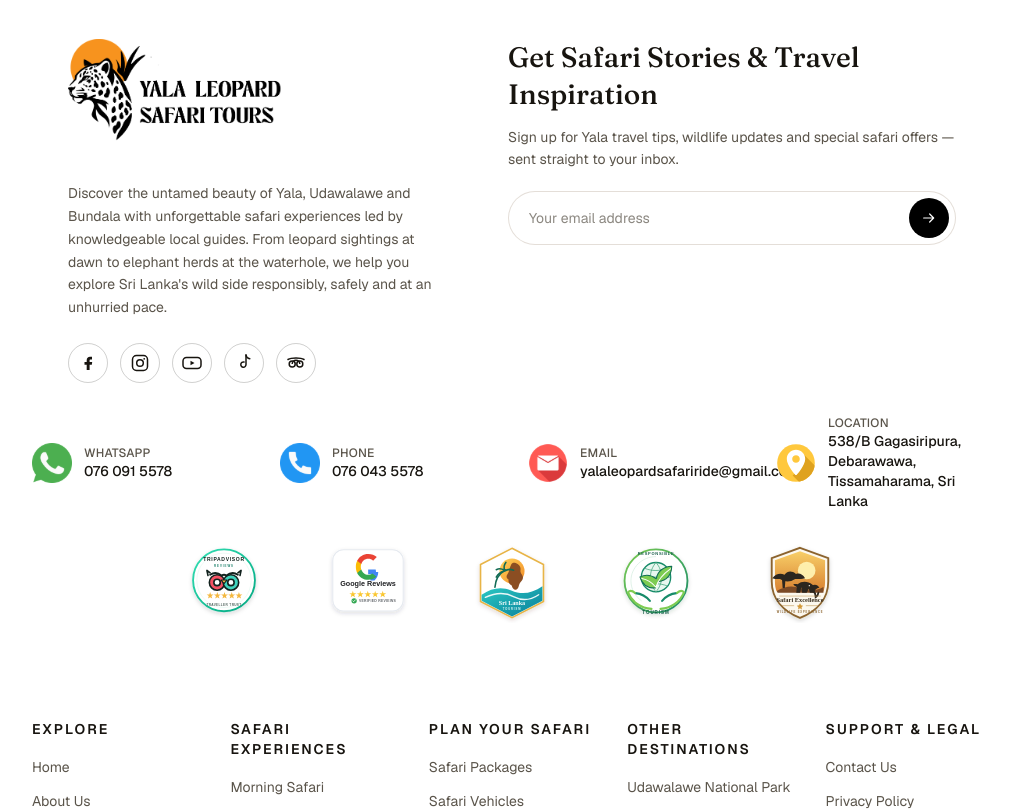
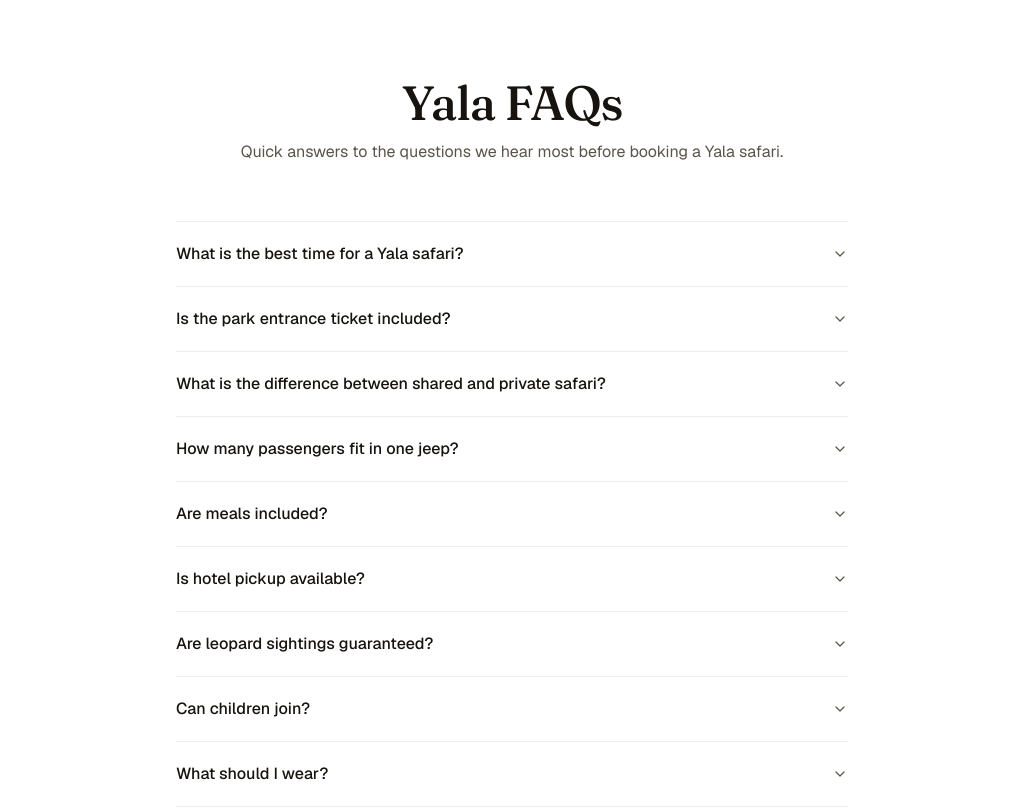
Before and after one commit to sarangas001/yala-leopard-safari-tours, a Next.js app: page /safaris/yala in a window 1280 px wide. Shown: the part 6720-7530 px from the top of the page, without its empty margins (128-1138 px from the left). Built offline with nearby package versions, Linux system fonts and the light colour scheme.

Commit message:
feat: add YalaFaq component to provide answers to common questions about safari bookings

```diff
--- a/app/safaris/yala/page.tsx
+++ b/app/safaris/yala/page.tsx
@@ -8,6 +8,7 @@ import YalaPickupInfo from "@/components/YalaPickupInfo";
 import YalaWildlifeSlider from "@/components/YalaWildlifeSlider";
 import YalaWhatToBring from "@/components/YalaWhatToBring";
 import Testimonials from "@/components/Testimonials";
+import YalaFaq from "@/components/YalaFaq";
 
 export const metadata: Metadata = {
   title: "Yala National Park Safari | Yala Leopard Safari Tours",
@@ -27,6 +28,7 @@ export default function YalaSafariPage() {
       <YalaWildlifeSlider />
       <YalaWhatToBring />
       <Testimonials />
+      <YalaFaq />
     </main>
   );
 }
--- /dev/null
+++ b/components/YalaFaq.tsx
@@ -0,0 +1,85 @@
+import Reveal from "@/components/Reveal";
+
+const FAQS = [
+  {
+    q: "What is the best time for a Yala safari?",
+    a: "Early morning safaris, starting around 5:00 AM, tend to offer the best wildlife activity and cooler temperatures. Our Full-Day safari also lets you experience both morning and late-afternoon light.",
+  },
+  {
+    q: "Is the park entrance ticket included?",
+    a: "No — the park entrance ticket is charged separately from the safari price. It can be added as an optional extra when you book, so the cost is always clear upfront.",
+  },
+  {
+    q: "What is the difference between shared and private safari?",
+    a: "A private safari means the jeep is exclusively for your group, so you set the pace. A shared safari means you join other travellers in the same jeep at a lower fixed per-person rate.",
+  },
+  {
+    q: "How many passengers fit in one jeep?",
+    a: "Our jeeps comfortably seat up to 7 passengers.",
+  },
+  {
+    q: "Are meals included?",
+    a: "Most packages include breakfast, and full-day safaris also include lunch. Drinking water is provided throughout every safari.",
+  },
+  {
+    q: "Is hotel pickup available?",
+    a: "Yes, hotel pickup and drop-off is available in select areas. Just share your hotel details when you book and we'll confirm your pickup time.",
+  },
+  {
+    q: "Are leopard sightings guaranteed?",
+    a: "No sighting can ever be guaranteed, as animals move freely in their natural habitat. That said, Yala has one of the highest leopard densities in the world, giving you an excellent chance.",
+  },
+  {
+    q: "Can children join?",
+    a: "Yes, children are welcome on our safaris. Given the early start and rough roads, we recommend parents use their own discretion for very young children.",
+  },
+  {
+    q: "What should I wear?",
+    a: "Comfortable, neutral-toned clothing and closed shoes work best, along with a hat, sunglasses and sunscreen for the sun.",
+  },
+  {
+    q: "What happens if the weather is bad?",
+    a: "Safaris generally run in most weather conditions, though your driver may adjust the route for safety. In cases of severe weather, we'll work with you on rescheduling where possible.",
+  },
+];
+
+function ChevronDownIcon({ className }: { className?: string }) {
+  return (
+    <svg viewBox="0 0 24 24" fill="none" className={className} aria-hidden="true">
+      <path d="m6 9 6 6 6-6" stroke="currentColor" strokeWidth="1.8" strokeLinecap="round" strokeLinejoin="round" />
+    </svg>
+  );
+}
+
+export default function YalaFaq() {
+  return (
+    <section className="w-full bg-white">
+      <div className="mx-auto max-w-[1600px] px-10 py-16 sm:px-20 sm:py-20 lg:px-40 lg:py-24">
+        <Reveal className="mx-auto max-w-2xl text-center">
+          <h2 className="font-display text-3xl font-medium tracking-tight text-brand-ink sm:text-4xl lg:text-5xl">
+            Yala FAQs
+          </h2>
+          <p className="mt-3 text-base leading-relaxed text-brand-ink-muted">
+            Quick answers to the questions we hear most before booking a Yala safari.
+          </p>
+        </Reveal>
+
+        <div className="mx-auto mt-12 max-w-2xl divide-y divide-black/[0.07] border-t border-black/[0.07] lg:mt-14">
+          {FAQS.map((faq, i) => (
+            <Reveal key={faq.q} delay={i * 0.05}>
+              <details className="group py-5">
+                <summary className="flex cursor-pointer list-none items-center justify-between gap-4 text-base font-medium text-brand-ink focus-visible:outline-none focus-visible:ring-2 focus-visible:ring-brand-orange/40 rounded">
+                  {faq.q}
+                  <ChevronDownIcon className="h-4 w-4 shrink-0 text-brand-ink-muted transition-transform duration-200 group-open:rotate-180" />
+                </summary>
+                <p className="mt-3 max-w-xl text-sm leading-relaxed text-brand-ink-muted">
+                  {faq.a}
+                </p>
+              </details>
+            </Reveal>
+          ))}
+        </div>
+      </div>
+    </section>
+  );
+}
```
